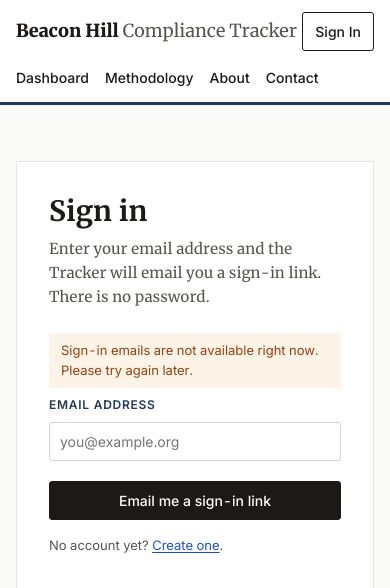
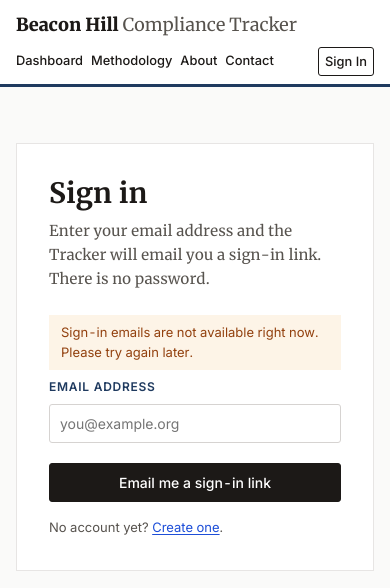
Before and after one commit to arbowl/beacon-hill-tracker-v2, a Python web app: template tracker/templates/auth/signin.html in a window 390 px wide. Shown: the top 588 px of the page. Run offline with Jinja, Linux system fonts and the light colour scheme; the template is opened without the code that fills it, so the values that code supplies are empty.

Commit message:
Change signin row

```diff
--- a/tracker/static/css/site.css
+++ b/tracker/static/css/site.css
@@ -68,11 +68,12 @@ h1, h2, h3 { font-family: var(--font-serif); font-weight: 700; line-height: 1.25
 .nav-account { border: 1px solid var(--c-text); border-radius: 3px; white-space: nowrap; }
 .nav-account:hover { background: var(--c-text); color: var(--c-surface); }
 @media (max-width: 720px) {
-  .site-header .container { gap: 8px 16px; padding-top: 12px; padding-bottom: 4px; }
-  .wordmark { flex: 1; min-width: 0; }
-  .nav-account { order: 2; }
-  .nav { order: 3; flex-basis: 100%; margin-left: -8px; gap: 0; }
-  .nav a { padding: 8px; }
+  .site-header .container { gap: 4px 6px; padding-top: 12px; padding-bottom: 4px; }
+  .wordmark { flex-basis: 100%; min-width: 0; }
+  .nav { margin-left: -4px; gap: 0; }
+  .nav a, .nav-account { font-size: clamp(11px, 3.3vw, 14px); }
+  .nav a { padding: 8px 4px; }
+  .nav-account { padding: 4px 6px; margin-left: auto; }
 }
 
 .site-footer { border-top: 1px solid var(--c-rule); margin-top: 64px; padding: 32px 0 48px; font-size: 13px; color: var(--c-muted); }
```
